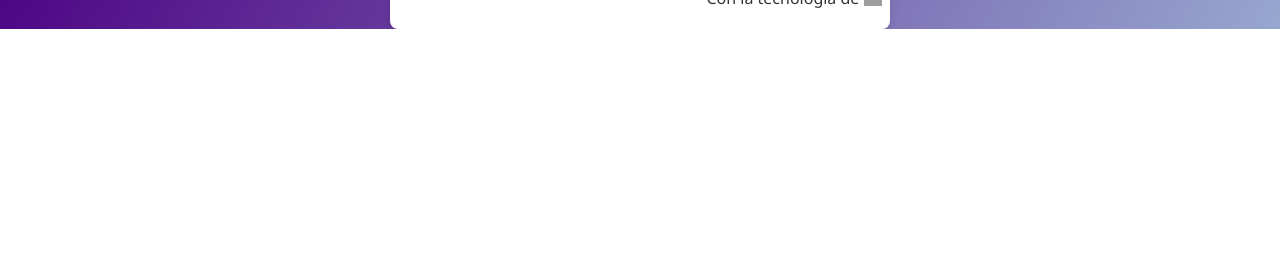
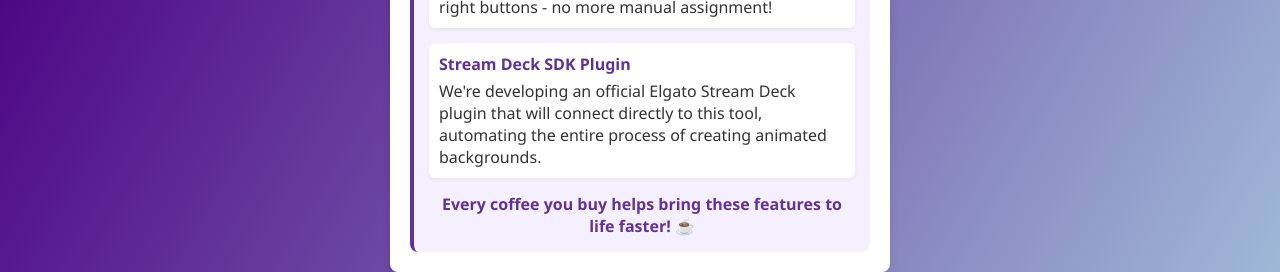
Before and after one commit to sebastiansperandio/Stream-Deck-BG, a PHP site: page / in a window 1280 px wide. Shown: the part 886-1158 px from the top of the page. Before the commit the page ends 915 px from the top, so only its background shows below. Run offline with PHP 8.4, Linux system fonts and the light colour scheme; grey boxes are pictures that could not be loaded.

Commit message:
Add new upcoming features info

```diff
--- a/public/css/styles.css
+++ b/public/css/styles.css
@@ -276,3 +276,38 @@
 .return-button:active {
     transform: scale(0.98);
 }
+
+/* Upcoming features section */
+.upcoming-features {
+    width: 100%;
+    padding: 15px;
+    background-color: #f5f0ff;
+    border-radius: 8px;
+    border-left: 4px solid var(--button-color);
+}
+
+.upcoming-features h3 {
+    color: var(--button-color);
+    margin-bottom: 10px;
+    text-align: left;
+}
+
+.feature-card {
+    margin: 15px 0;
+    padding: 10px;
+    background-color: white;
+    border-radius: 6px;
+    box-shadow: 0 2px 4px rgba(0,0,0,0.05);
+}
+
+.feature-card h4 {
+    color: var(--button-color);
+    margin-bottom: 5px;
+}
+
+.support-message {
+    font-weight: bold;
+    text-align: center;
+    margin-top: 15px;
+    color: #623198;
+}
--- a/src/Controller/UploadController.php
+++ b/src/Controller/UploadController.php
@@ -97,6 +97,22 @@
                         <!-- <div class="buy-me-a-coffe">
                             <script type="text/javascript" src="https://cdnjs.buymeacoffee.com/1.0.0/button.prod.min.js" data-name="bmc-button" data-slug="ssperandio" data-color="#9298c9" data-emoji=""  data-font="Cookie" data-text="Buy me a coffee" data-outline-color="#000000" data-font-color="#F7F7F7" data-coffee-color="#FFDD00" ></script>
                         </div> -->
+                    </div>
+                    <div class="mt20 upcoming-features">
+                        <h3>Coming Soon</h3>
+                        <p>Your donations help fund the development of exciting new features:</p>
+
+                        <div class="feature-card">
+                            <h4>Stream Deck Profile Export</h4>
+                            <p>Soon you'll be able to export a complete Stream Deck profile with all the sliced GIFs already assigned to the right buttons - no more manual assignment!</p>
+                        </div>
+
+                        <div class="feature-card">
+                            <h4>Stream Deck SDK Plugin</h4>
+                            <p>We're developing an official Elgato Stream Deck plugin that will connect directly to this tool, automating the entire process of creating animated backgrounds.</p>
+                        </div>
+
+                        <p class="support-message">Every coffee you buy helps bring these features to life faster! ☕</p>
                     </div>
                 </div>
                 <script>
```
